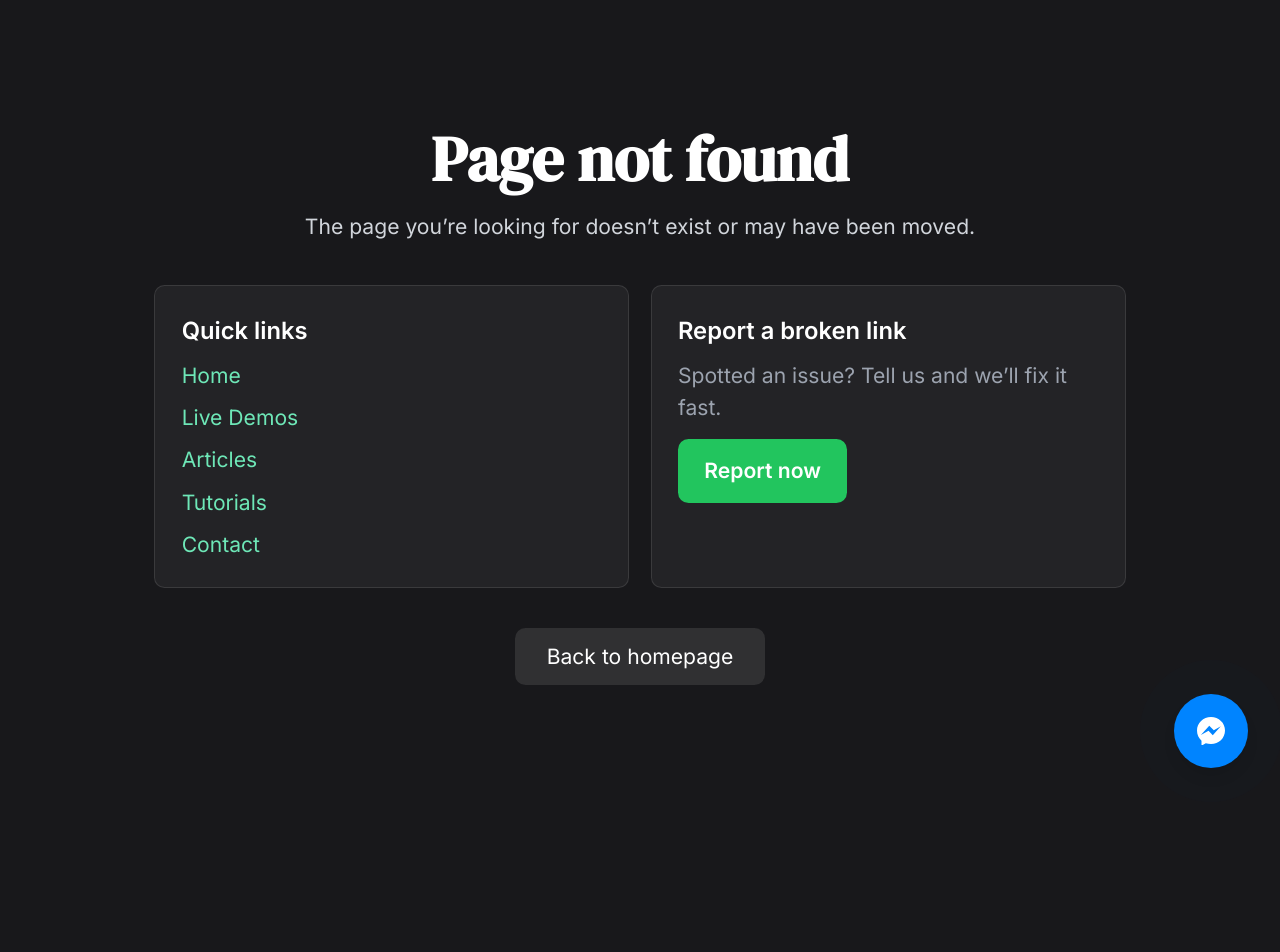
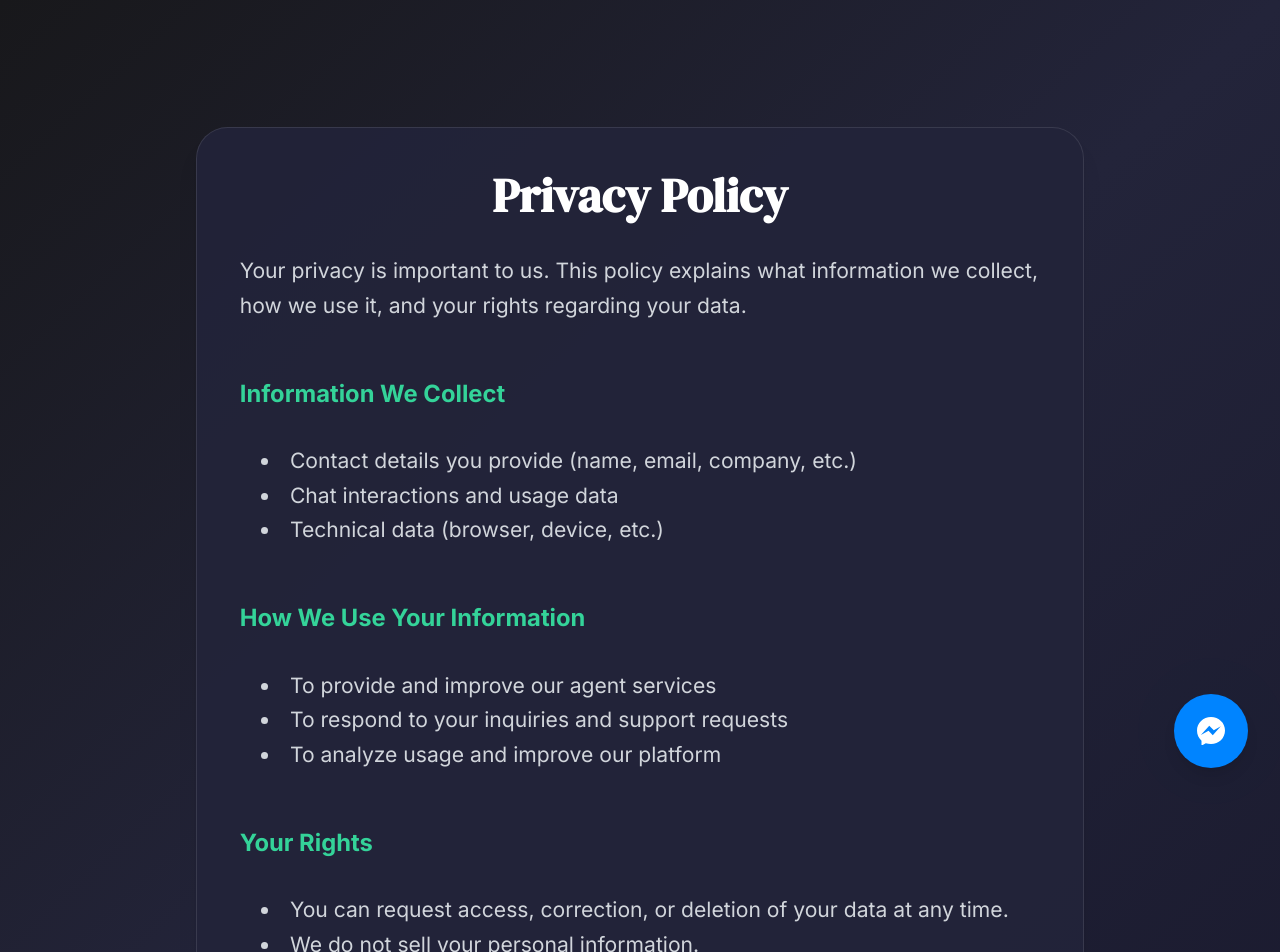
Before and after one commit to sehenagautam/sajedar-product-research, a Next.js app: page /PrivacyPolicy in a window 1280 px wide. Before the commit this address had no page. Shown: the top 952 px of the page. Before the commit the page ends 800 px from the top, so only its background shows below. Built offline with nearby package versions, Linux system fonts and the light colour scheme.

Commit message:
Duplicate Privacy Policy to /PrivacyPolicy route

```diff
--- /dev/null
+++ b/src/app/PrivacyPolicy/page.tsx
@@ -0,0 +1,32 @@
+import ObfuscatedEmail from '../../components/ObfuscatedEmail';
+
+export default function PrivacyPolicy() {
+    return (
+        <main className="min-h-screen w-full bg-gradient-to-br from-[#18181b] via-[#23243a] to-[#1a1a2e] flex flex-col items-center justify-center px-4 py-24">
+            <div className="max-w-2xl w-full bg-[#23243a] bg-opacity-90 rounded-3xl shadow-xl p-8 border border-white/10">
+                <h1 className="text-3xl md:text-4xl font-serif font-bold text-white mb-6 text-center">Privacy Policy</h1>
+                <section className="text-gray-300 text-base leading-relaxed flex flex-col gap-6">
+                    <p>Your privacy is important to us. This policy explains what information we collect, how we use it, and your rights regarding your data.</p>
+                    <h2 className="text-lg font-bold text-emerald-400 mt-4">Information We Collect</h2>
+                    <ul className="list-disc list-inside ml-4">
+                        <li>Contact details you provide (name, email, company, etc.)</li>
+                        <li>Chat interactions and usage data</li>
+                        <li>Technical data (browser, device, etc.)</li>
+                    </ul>
+                    <h2 className="text-lg font-bold text-emerald-400 mt-4">How We Use Your Information</h2>
+                    <ul className="list-disc list-inside ml-4">
+                        <li>To provide and improve our agent services</li>
+                        <li>To respond to your inquiries and support requests</li>
+                        <li>To analyze usage and improve our platform</li>
+                    </ul>
+                    <h2 className="text-lg font-bold text-emerald-400 mt-4">Your Rights</h2>
+                    <ul className="list-disc list-inside ml-4">
+                        <li>You can request access, correction, or deletion of your data at any time.</li>
+                        <li>We do not sell your personal information.</li>
+                    </ul>
+                    <p>If you have any questions about this policy, please contact us at <ObfuscatedEmail user="privacy" domain="sajedar.com" className="text-emerald-400" linkClassName="text-emerald-400 underline" />.</p>
+                </section>
+            </div>
+        </main>
+    );
+}
```
